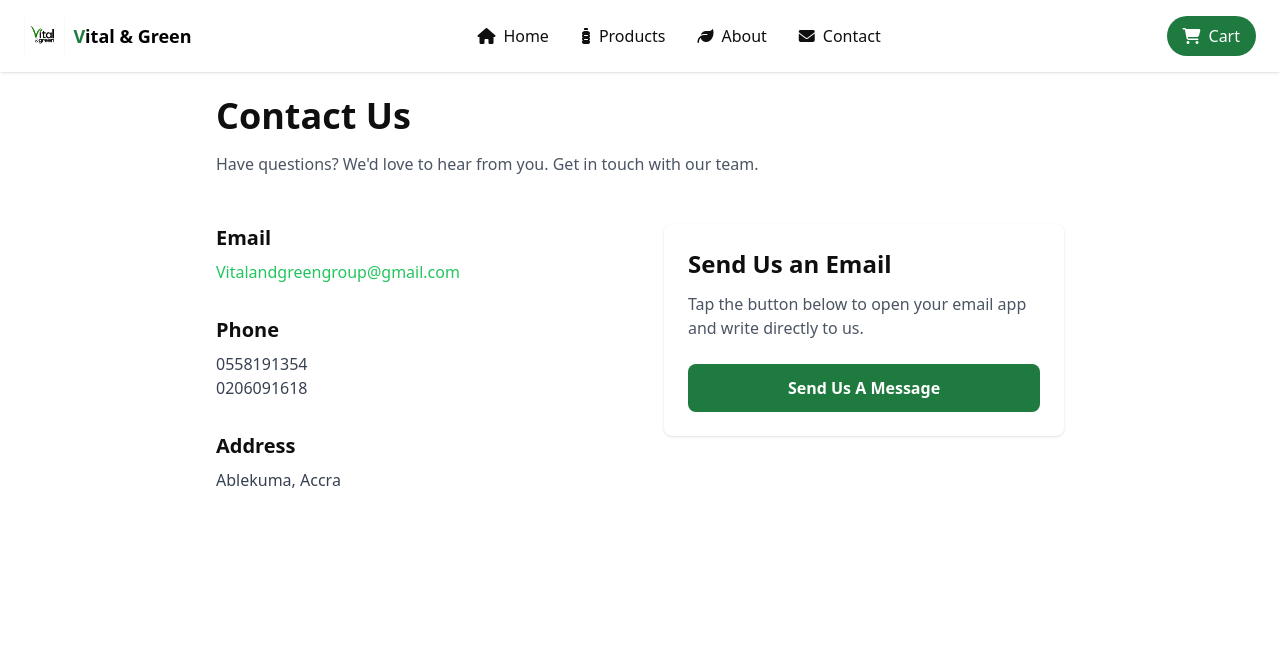
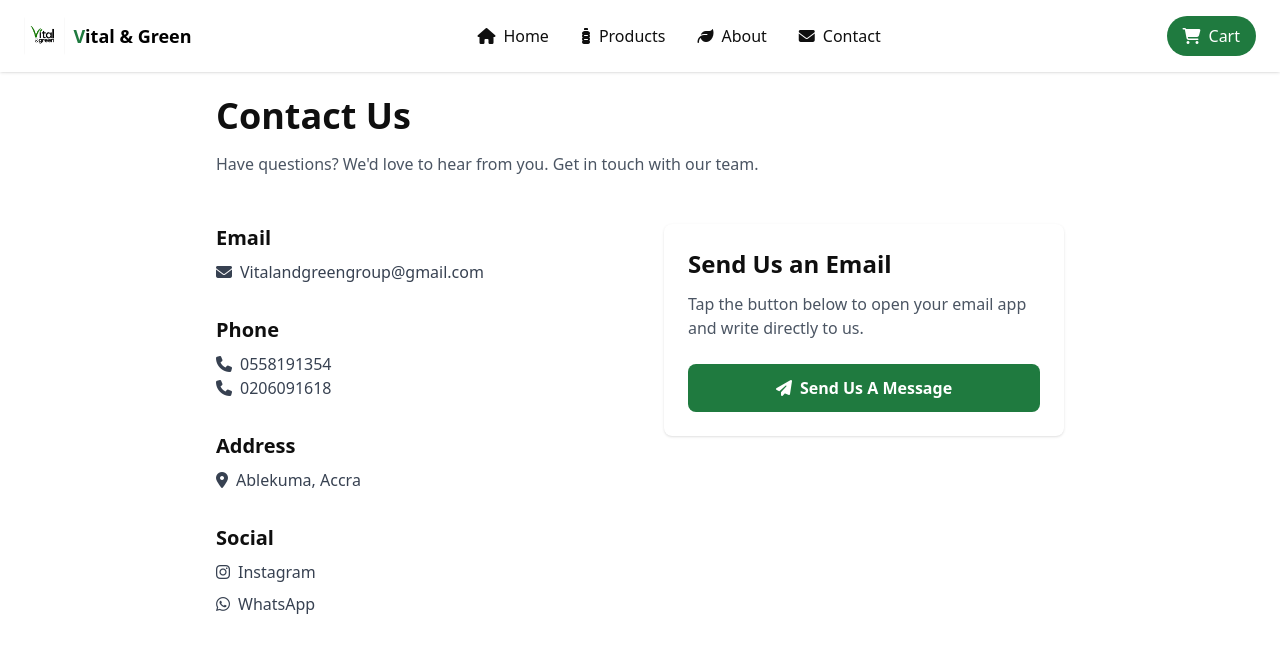
Before and after one commit to obedyakpa0-dev/VitalAndGreen, a React (Vite) app in the folder vital-green/: page /contact in a window 1280 px wide. Shown: the top 652 px of the page. Built offline with nearby package versions, Linux system fonts and the light colour scheme; no server answers.

Commit message:
Add social links to contact page

```diff
--- a/vital-green/src/pages/Contact.jsx
+++ b/vital-green/src/pages/Contact.jsx
@@ -28,26 +28,61 @@ const Contact = () => {
               <div>
                 <h3 className="text-xl font-bold mb-2">Email</h3>
                 <p className="text-gray-700">
-                  <a href="https://mail.google.com/mail/?view=cm&fs=1&to=vitalandgreengroup@gmail.com&su=Hello&body=Hi there!"
-                    className="hover: text-green-500"
+                  <a
+                    href="https://mail.google.com/mail/?view=cm&fs=1&to=vitalandgreengroup@gmail.com&su=Hello&body=Hi there!"
+                    className="inline-flex items-center gap-2 hover:text-green-500"
                   >
-                    Vitalandgreengroup@gmail.com
+                    <i className="fa-solid fa-envelope" aria-hidden="true"></i>
+                    <span>Vitalandgreengroup@gmail.com</span>
                   </a>
-                  </p>
+                </p>
               </div>
               <div>
                 <h3 className="text-xl font-bold mb-2">Phone</h3>
                 <p className="text-gray-700">
-                    0558191354<br/>
-                    0206091618
+                  <span className="inline-flex items-center gap-2">
+                    <i className="fa-solid fa-phone" aria-hidden="true"></i>
+                    <span>0558191354</span>
+                  </span>
+                  <br />
+                  <span className="inline-flex items-center gap-2">
+                    <i className="fa-solid fa-phone" aria-hidden="true"></i>
+                    <span>0206091618</span>
+                  </span>
                 </p>
               </div>
               <div>
                 <h3 className="text-xl font-bold mb-2">Address</h3>
-                <p className="text-gray-700">
-                  Ablekuma,
-                  Accra<br />
+                <p className="text-gray-700 inline-flex items-center gap-2">
+                  <i className="fa-solid fa-location-dot" aria-hidden="true"></i>
+                  <span>
+                    Ablekuma,
+                    Accra
+                  </span>
                 </p>
+              </div>
+              <div>
+                <h3 className="text-xl font-bold mb-2">Social</h3>
+                <div className="flex flex-col gap-2 text-gray-700">
+                  <a
+                    href="https://www.instagram.com/the_vital_and_green_juice?igsh=YmgzNHZrODU2bG0="
+                    target="_blank"
+                    rel="noreferrer"
+                    className="inline-flex items-center gap-2 hover:text-green-500"
+                  >
+                    <i className="fa-brands fa-instagram" aria-hidden="true"></i>
+                    <span>Instagram</span>
+                  </a>
+                  <a
+                    href="https://wa.me/233206091618?text=Hi%20Vital%20Green%2C%20I%20want%20to%20order%20a%20juice"
+                    target="_blank"
+                    rel="noreferrer"
+                    className="inline-flex items-center gap-2 hover:text-green-500"
+                  >
+                    <i className="fa-brands fa-whatsapp" aria-hidden="true"></i>
+                    <span>WhatsApp</span>
+                  </a>
+                </div>
               </div>
             </div>
           </motion.div>
@@ -65,9 +100,10 @@ const Contact = () => {
               </p>
               <a
                 href="mailto:Vitalandgreengroup@gmail.com?subject=Hello%20Vital%20and%20Green"
-                className="w-full inline-flex justify-center bg-primary text-white py-3 rounded-lg font-bold hover:bg-gold transition"
+                className="w-full inline-flex items-center justify-center gap-2 bg-primary text-white py-3 rounded-lg font-bold hover:bg-gold transition"
               >
-                Send Us A Message
+                <i className="fa-solid fa-paper-plane" aria-hidden="true"></i>
+                <span>Send Us A Message</span>
               </a>
             </div>
           </motion.div>
```
